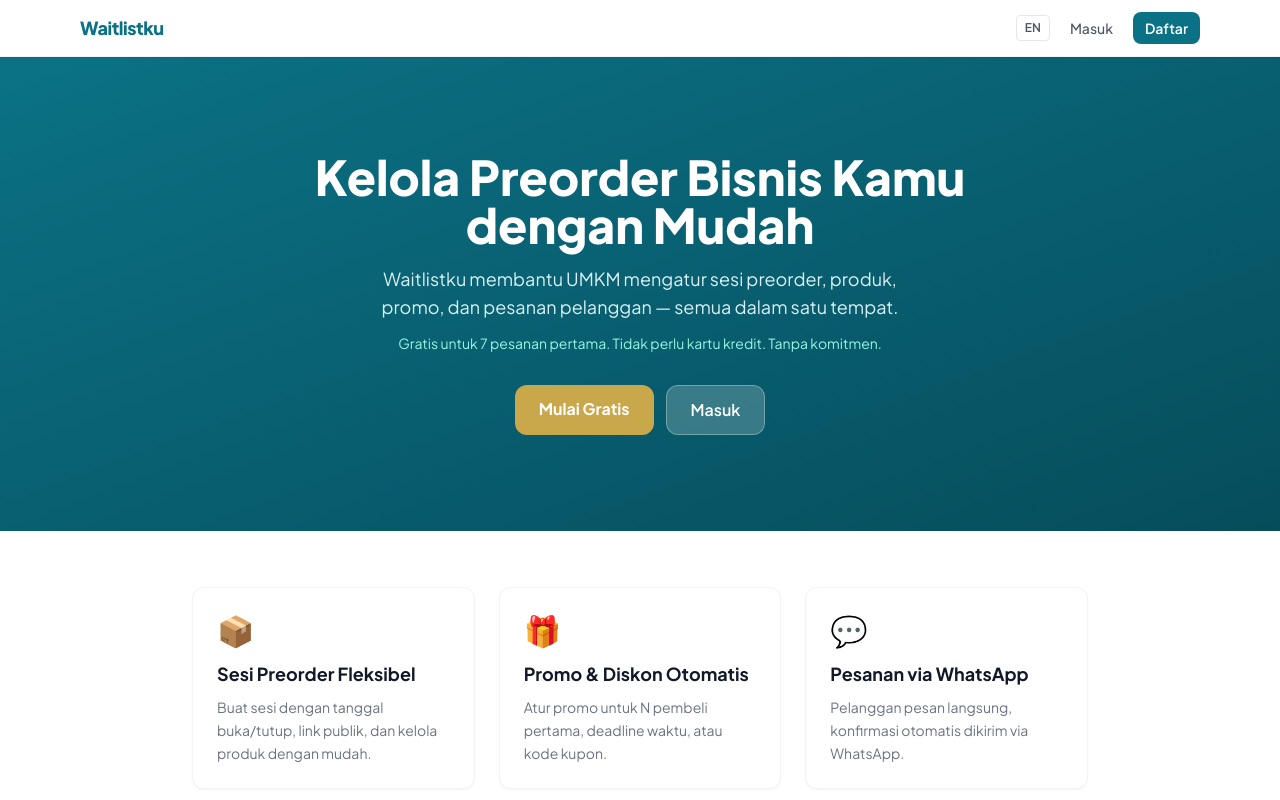
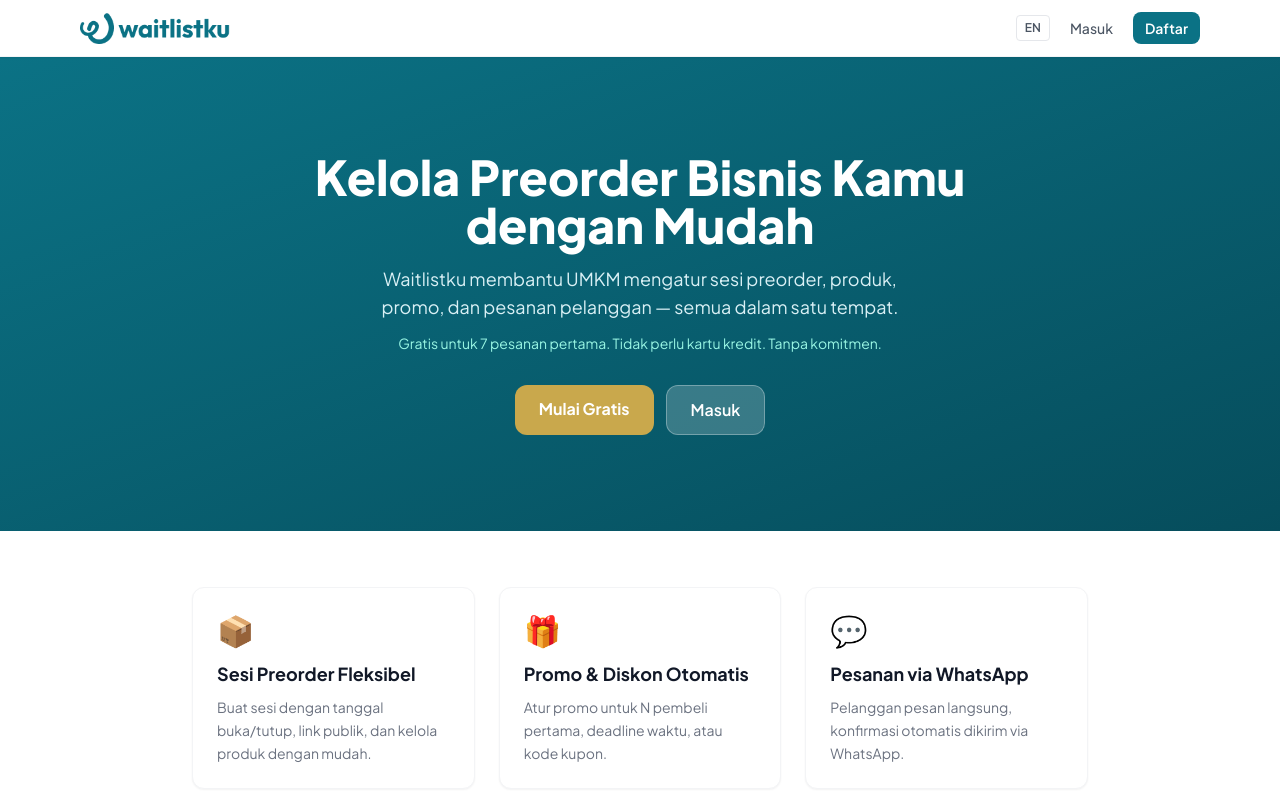
Before and after one commit to dimasdwiadiguna/waitlistku, a Next.js app: page / in a window 1280 px wide. Shown: the top 800 px of the page. Built offline with nearby package versions, Linux system fonts and the light colour scheme; no server answers.

Commit message:
Replace Waitlistku text in navbar with logo image
https://claude.ai/code/session_01E7s6TZCt8GJCmn7jEm7ekf

```diff
--- a/components/Navbar.tsx
+++ b/components/Navbar.tsx
@@ -1,5 +1,6 @@
 "use client";
 import Link from "next/link";
+import Image from "next/image";
 import { usePathname, useRouter } from "next/navigation";
 import { useLang } from "@/lib/LanguageContext";
 import toast from "react-hot-toast";
@@ -43,8 +44,8 @@ export default function Navbar({ isLoggedIn }: { isLoggedIn?: boolean }) {
   return (
     <nav className="sticky top-0 z-50 bg-white border-b border-gray-100 shadow-sm">
       <div className="max-w-6xl mx-auto px-4 h-14 flex items-center justify-between">
-        <Link href="/" className="font-extrabold text-teal-600 text-lg tracking-tight">
-          Waitlistku
+        <Link href="/">
+          <Image src="/logowlku.png" alt="Waitlistku" width={120} height={32} className="h-8 w-auto" />
         </Link>
 
         <div className="flex items-center gap-2">
```
